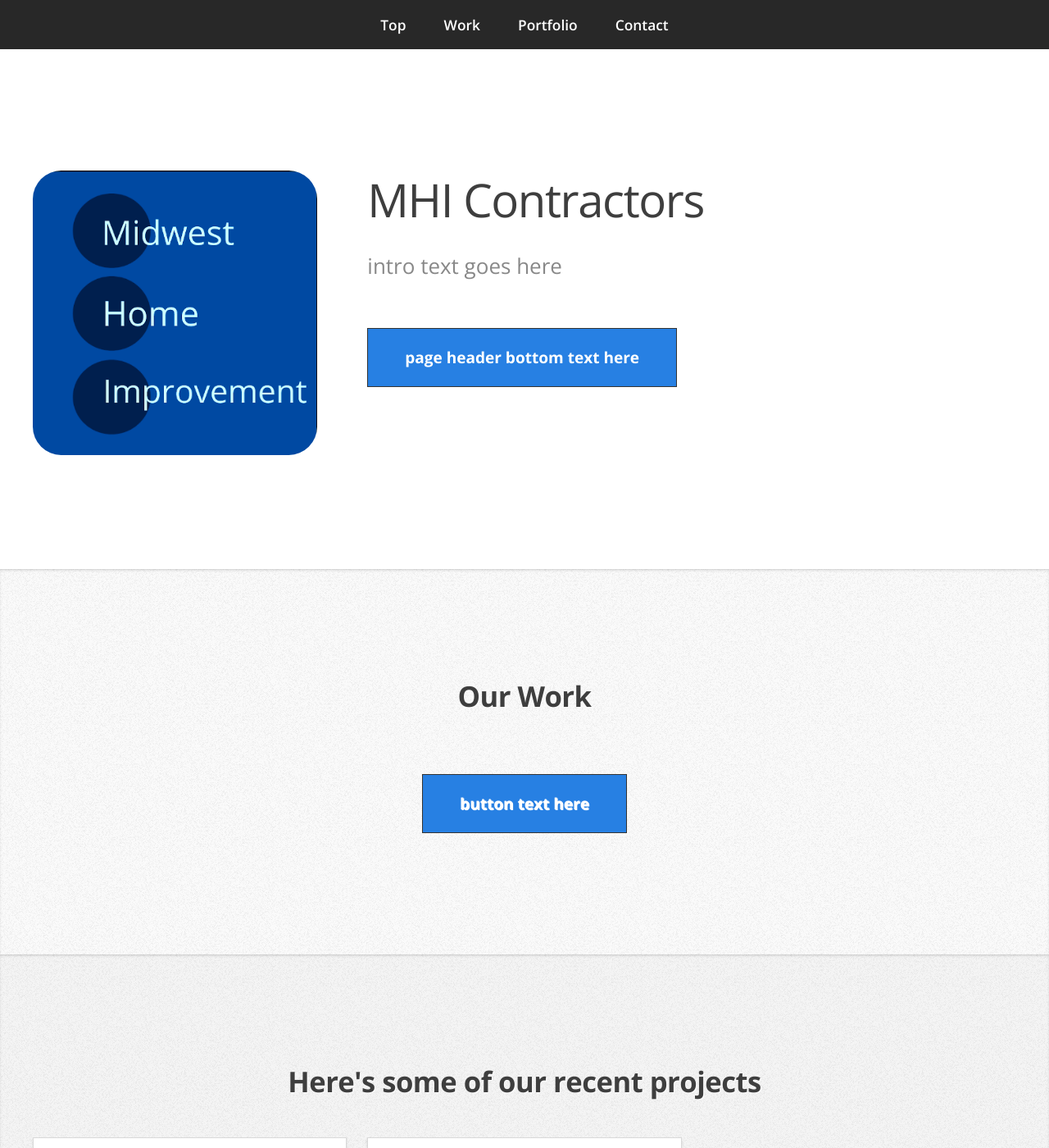
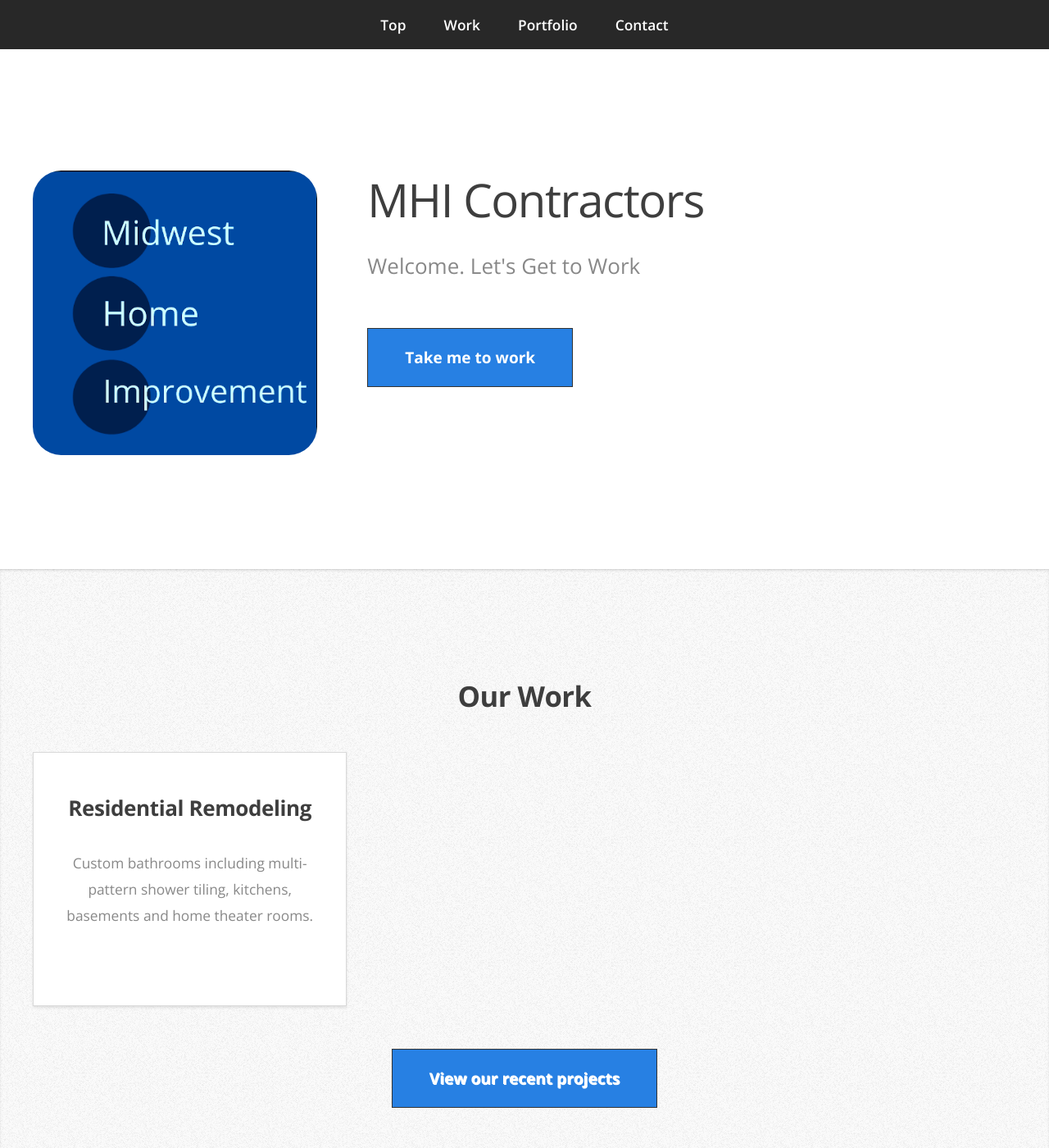
Before and after one commit to mdxprograms/mhi-contractors, a Jekyll site: the page built from index.html, in a window 1280 px wide and 1400 px high. Shown: the whole window at 82% size. Built offline with Jekyll 4.4.1, drawn with Linux system fonts in a browser that asks for light colours; some of the changed text lies outside the part shown.

Commit message:
Adding new services section

```diff
--- a/_config.yml
+++ b/_config.yml
@@ -1,7 +1,10 @@
 title: MHI Contractors
+intro_text: Welcome. Let's Get to Work
 
 collections:
   projects:
+    output: true
+  services:
     output: true
 
 defaults:
@@ -11,3 +14,9 @@ defaults:
       type: "projects"
     values:
       layout: "page"
+  -
+    scope:
+      path: ""
+      type: "services"
+    values:
+      layout: "page"
--- a/_layouts/default.html
+++ b/_layouts/default.html
@@ -23,11 +23,11 @@
         </div>
         <div class="8u 12u(mobile)">
           <header>
-            <h1>MHI Contractors</h1>
+            <h1>{{ site.title }}</h1>
             <div>
-              <p>intro text goes here</p>
+              <p>{{ site.intro_text }}</p>
             </div>
-            <a class="button medium scrolly" href="#work">page header bottom text here</a>
+            <a class="button medium scrolly" href="#work">Take me to work</a>
           </header>
         </div>
       </div>
@@ -42,19 +42,18 @@
       </header>
       <div class="container">
         <div class="row">
-          {% for service in header.services %}
+          {% for service in site.services %}
           <div class="4u 12u(mobile)">
             <section class="box style1">
-              <span class="icon featured {{ service.icon }}"></span>
-              <h3>{{ service.name }}</h3>
-              <p>{{ service.description }}</p>
+              <h3>{{ service.title }}</h3>
+              <p>{{ service.content|markdownify }}</p>
             </section>
           </div>
           {% endfor %}
         </div>
       </div>
       <footer>
-        <a href="#portfolio" class="button medium scrolly">button text here</a>
+        <a href="#portfolio" class="button medium scrolly">View our recent projects</a>
       </footer>
     </article>
   </div>
@@ -80,7 +79,7 @@
         </div>
       </div>
       <footer class="container">
-        <a class="button medium scrolly" href="#contact">button text here</a>
+        <a class="button medium scrolly" href="#contact">Contact us today!</a>
       </footer>
     </article>
   </div>
```
Also changed, not shown: _services/residential-remodeling.md (added, +5 -0 lines).
